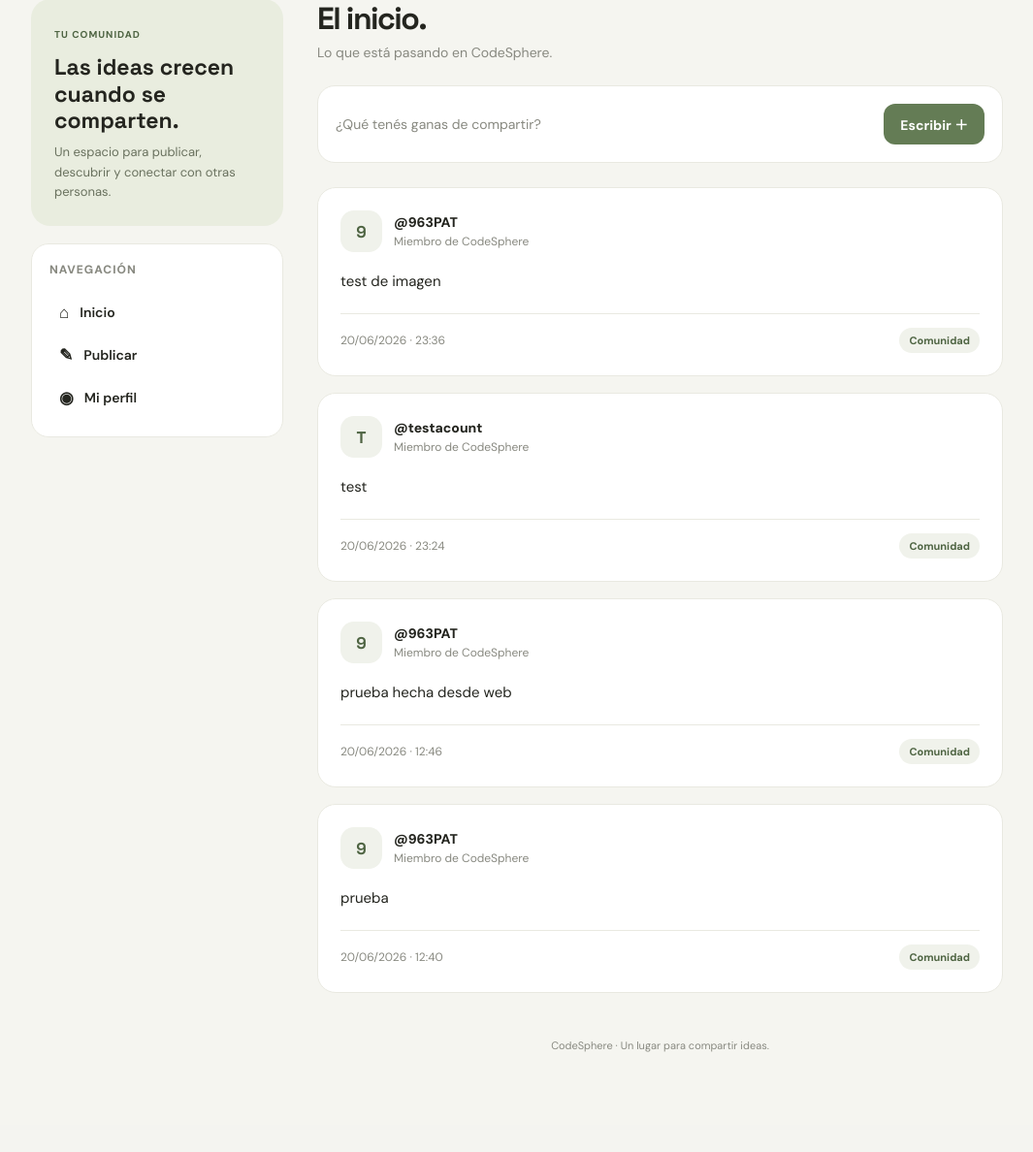
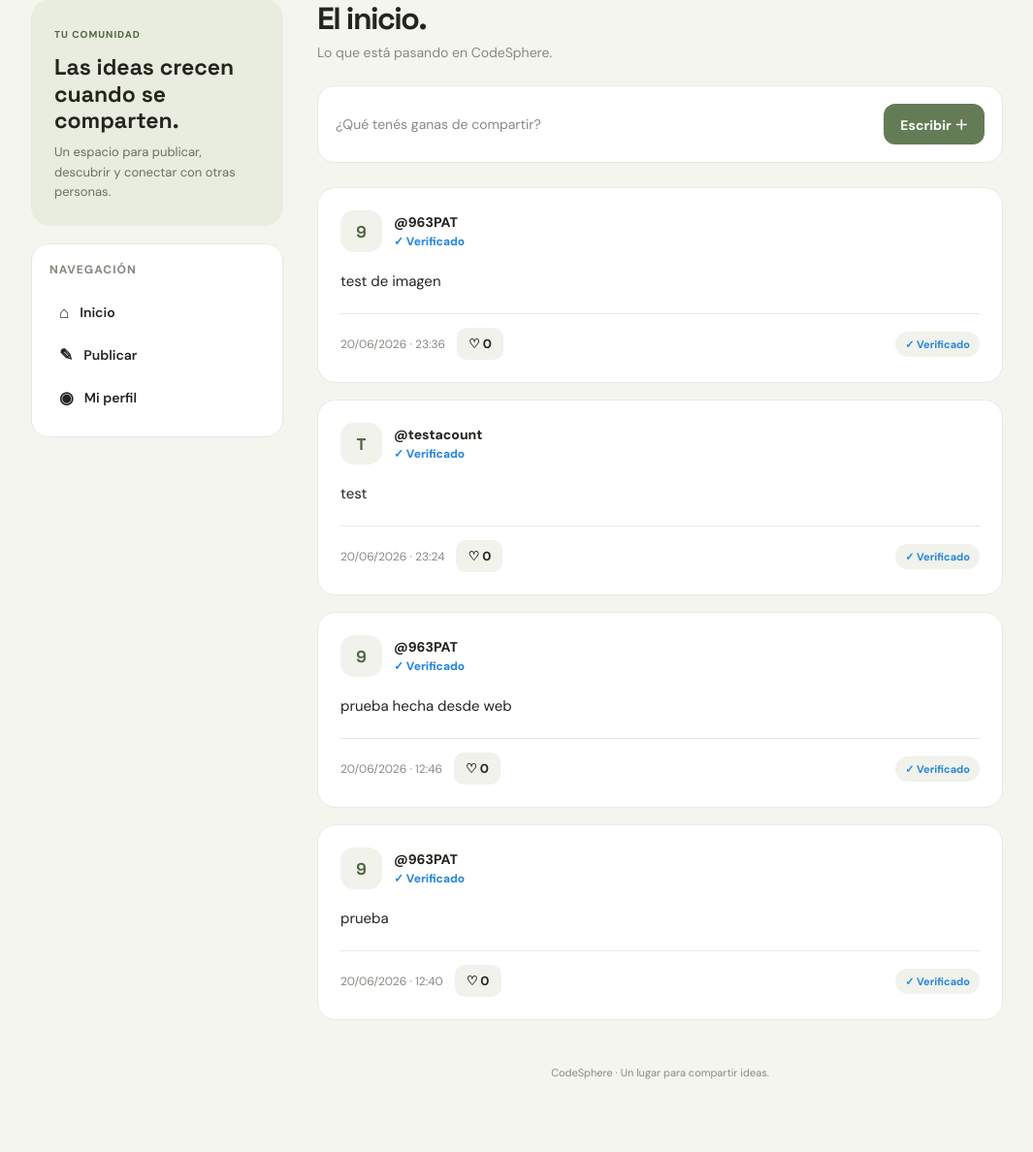
Before and after one commit to patriciojosegrandi-blip/codeshpere, a Django app: page / in a window 1280 px wide. Shown: the part 122-1310 px from the top of the page at 97% size, without its empty margins (107-1172 px from the left). Before the commit the page ends 1207 px from the top, so only its background shows below. Run offline with Django 5.2, Linux system fonts and the light colour scheme; a user stored in the database is signed in; data comes from the database, SQL or seed files in the repository; data that the repository does not hold is empty.

Commit message:
Add verified badge and like button functionality

```diff
--- a/templates/home.html
+++ b/templates/home.html
@@ -282,6 +282,15 @@
             margin-top: 3px;
         }
 
+        .verified-badge {
+            display: inline-flex;
+            align-items: center;
+            gap: 4px;
+            color: #2786d9;
+            font-size: 12px;
+            font-weight: 800;
+        }
+
         .post-content {
             font-size: 15px;
             line-height: 1.8;
@@ -296,14 +305,37 @@
             display: flex;
             justify-content: space-between;
             align-items: center;
+            gap: 12px;
+            flex-wrap: wrap;
         }
 
         .date { font-size: 12px; color: var(--muted); }
 
+        .like-button {
+            border: none;
+            background: var(--soft);
+            color: var(--text);
+            padding: 8px 12px;
+            border-radius: 10px;
+            font-family: inherit;
+            font-size: 13px;
+            font-weight: 700;
+            cursor: pointer;
+            transition: .2s;
+        }
+
+        .like-button:hover {
+            transform: translateY(-2px);
+        }
+
+        .like-button.liked {
+            color: #e05265;
+        }
+
         .post-tag {
             font-size: 11px;
             font-weight: 700;
-            color: var(--accent-dark);
+            color: #2786d9;
             background: var(--soft);
             padding: 6px 10px;
             border-radius: 20px;
@@ -462,17 +494,42 @@
                             </a>
                         </div>
 
-                        <div class="post-label">
-                            Miembro de CodeSphere
-                        </div>
+                        {% if post.id in verified_post_ids %}
+                            <div class="post-label">
+                                <span class="verified-badge">✓ Verificado</span>
+                            </div>
+                        {% endif %}
                     </div>
                 </div>
 
                 <div class="post-content">{{ post.content }}</div>
 
                 <footer class="post-footer">
-                    <span class="date">{{ post.created_at|date:"d/m/Y · H:i" }}</span>
-                    <span class="post-tag">Comunidad</span>
+                    <div style="display:flex; align-items:center; gap:12px; flex-wrap:wrap;">
+                        <span class="date">
+                            {{ post.created_at|date:"d/m/Y · H:i" }}
+                        </span>
+
+                        <form method="POST" action="/like/{{ post.id }}/">
+                            {% csrf_token %}
+
+                            <button
+                                type="submit"
+                                class="like-button {% if post.id in liked_post_ids %}liked{% endif %}"
+                            >
+                                {% if post.id in liked_post_ids %}
+                                    ❤️
+                                {% else %}
+                                    ♡
+                                {% endif %}
+                                {{ post.likes.count }}
+                            </button>
+                        </form>
+                    </div>
+
+                    {% if post.id in verified_post_ids %}
+                        <span class="post-tag">✓ Verificado</span>
+                    {% endif %}
                 </footer>
 
             </article>
```
